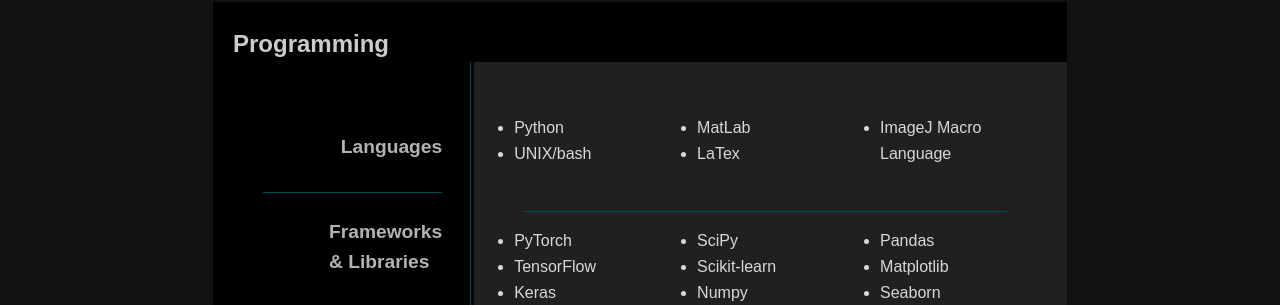
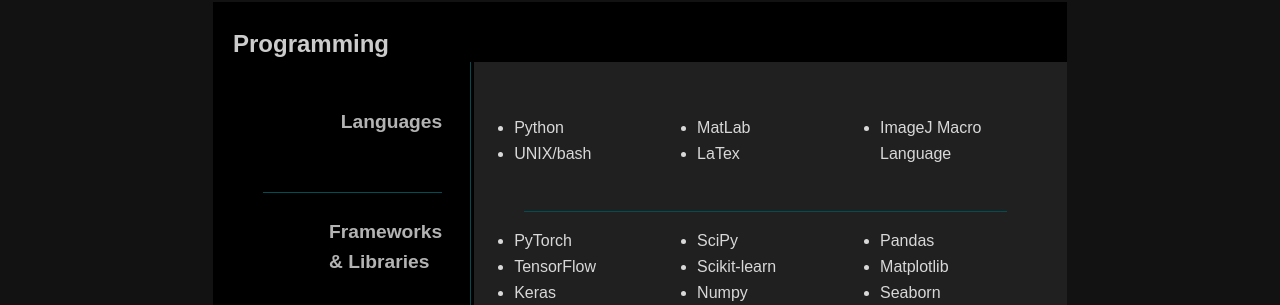
Before and after one commit to oliwhi/oliver_white, a Jekyll site: the page built from about.html, in a window 1280 px wide. Shown: the part 1336-1641 px from the top of the page. Built offline with Jekyll 4.4.1, drawn with Linux system fonts in a browser that asks for light colours; nearby versions of some CDN libraries.

Commit message:
updated about

```diff
--- a/about.html
+++ b/about.html
@@ -166,8 +166,8 @@
         <div class=column-skills style="background-color:#000000; width:30%; float:left; padding-top: 10px; padding-bottom: 20px;padding-right: 5px;">
             <h3 style="padding-top: 5px;"> Programming </h3>
             <br>
+            <h4 class="alignright" style="padding-right: 20px;">Languages</h4>
             <br>
-            <h4 class="alignright" style="padding-right: 20px;">Languages</h4>
             <br>
             <br>
             <hr style="margin-left: 30px; margin-right: 20px;">
```
